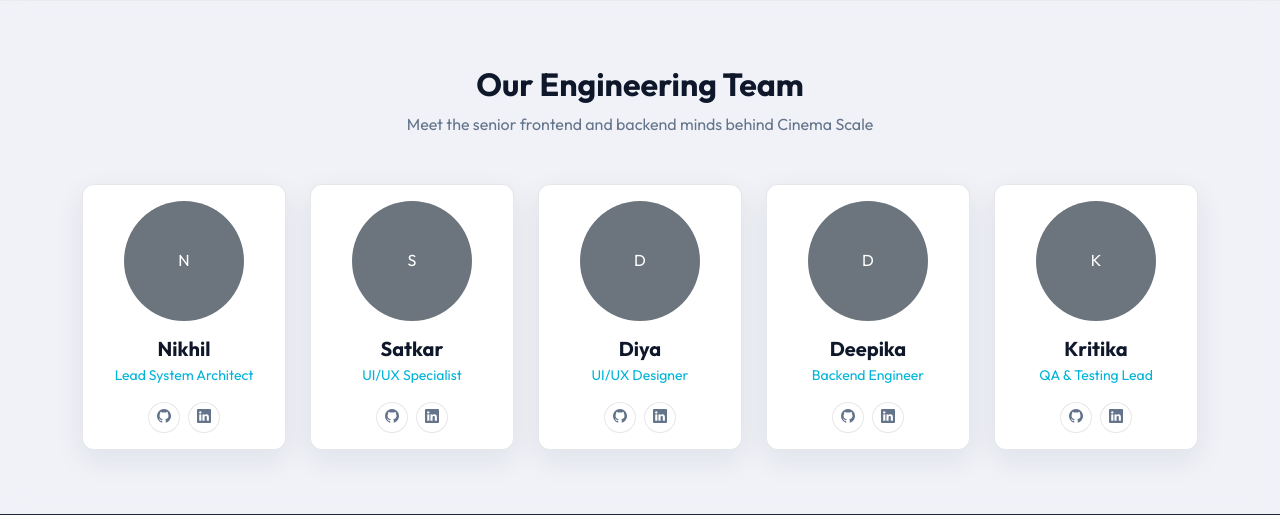
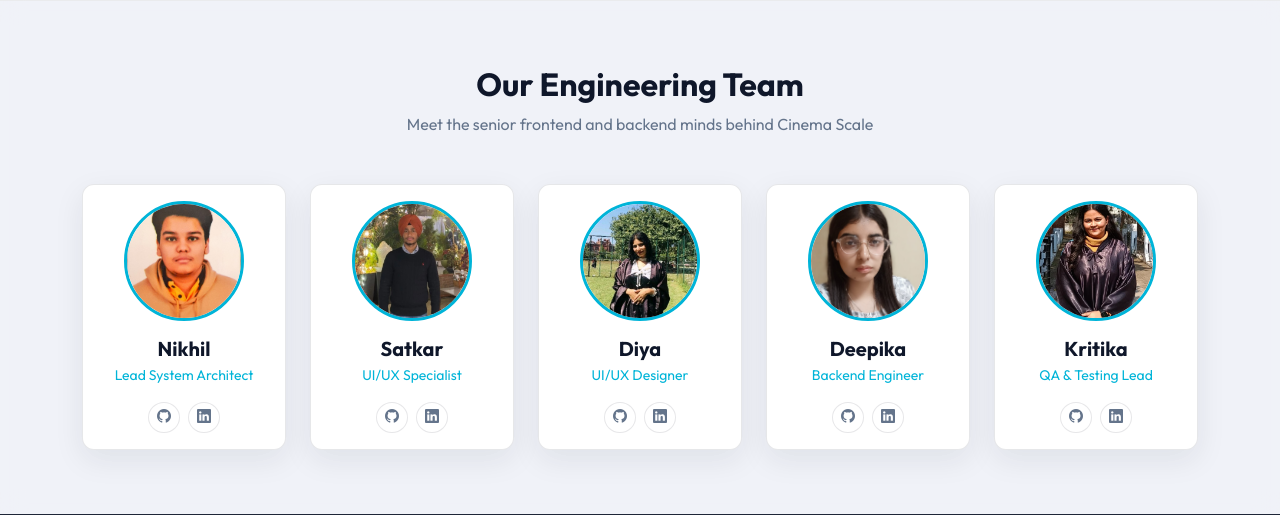
Before and after one commit to nikhilsri8052-a11y/Cinema-Scale, a Flask app: page / in a window 1280 px wide. Shown: the part 3037-3552 px from the top of the page. Run offline with Flask 3, Linux system fonts and the light colour scheme.

Commit message:
Updated pics

```diff
--- a/templates/index.html
+++ b/templates/index.html
@@ -380,14 +380,9 @@
                 </div>
 
                 <div class="row row-cols-1 row-cols-sm-2 row-cols-md-3 row-cols-lg-5 g-4 justify-content-center" id="developers-grid">
-                    <!-- Developer 1: Nikhil -->
                     <div class="col">
                         <div class="card h-100 border-0 shadow-sm text-center p-3 developer-card" id="dev-card-nikhil">
-                            <svg class="bd-placeholder-img rounded-circle mx-auto mb-3" width="120" height="120" xmlns="dev pics\Nikhil_photo.jpg" role="img" aria-label="Nikhil's Avatar" preserveAspectRatio="xMidYMid slice" focusable="false">
-                                <title>Avatar Placeholder</title>
-                                <rect width="100%" height="100%" fill="#6c757d"/>
-                                <text x="50%" y="50%" fill="#fff" dy=".3em" text-anchor="middle">N</text>
-                            </svg>
+                            <img src="{{ url_for('static', filename='dev-pics/Nikhil_photo.jpg') }}" class="rounded-circle mx-auto mb-3" width="120" height="120" alt="Nikhil" style="object-fit: cover; border: 3px solid var(--accent-purple);">
                             <h5 class="fw-bold mb-1">Nikhil</h5>
                             <p class="small mb-3" style="color: var(--accent-purple);">Lead System Architect</p>
                             <div class="d-flex justify-content-center gap-2 mt-auto">
@@ -397,14 +392,9 @@
                         </div>
                     </div>
 
-                    <!-- Developer 2: Satkar -->
                     <div class="col">
                         <div class="card h-100 border-0 shadow-sm text-center p-3 developer-card" id="dev-card-satkar">
-                            <svg class="bd-placeholder-img rounded-circle mx-auto mb-3" width="120" height="120" xmlns="http://www.w3.org/2000/svg" role="img" aria-label="Satkar's Avatar" preserveAspectRatio="xMidYMid slice" focusable="false">
-                                <title>Avatar Placeholder</title>
-                                <rect width="100%" height="100%" fill="#6c757d"/>
-                                <text x="50%" y="50%" fill="#fff" dy=".3em" text-anchor="middle">S</text>
-                            </svg>
+                            <img src="{{ url_for('static', filename='dev-pics/Satkar.jpeg') }}" class="rounded-circle mx-auto mb-3" width="120" height="120" alt="Satkar" style="object-fit: cover; border: 3px solid var(--accent-purple);">
                             <h5 class="fw-bold mb-1">Satkar</h5>
                             <p class="small mb-3" style="color: var(--accent-purple);">UI/UX Specialist</p>
                             <div class="d-flex justify-content-center gap-2 mt-auto">
@@ -414,14 +404,9 @@
                         </div>
                     </div>
 
-                    <!-- Developer 3: Diya -->
                     <div class="col">
                         <div class="card h-100 border-0 shadow-sm text-center p-3 developer-card" id="dev-card-diya">
-                            <svg class="bd-placeholder-img rounded-circle mx-auto mb-3" width="120" height="120" xmlns="http://www.w3.org/2000/svg" role="img" aria-label="Diya's Avatar" preserveAspectRatio="xMidYMid slice" focusable="false">
-                                <title>Avatar Placeholder</title>
-                                <rect width="100%" height="100%" fill="#6c757d"/>
-                                <text x="50%" y="50%" fill="#fff" dy=".3em" text-anchor="middle">D</text>
-                            </svg>
+                            <img src="{{ url_for('static', filename='dev-pics/diya.jpeg') }}" class="rounded-circle mx-auto mb-3" width="120" height="120" alt="Diya" style="object-fit: cover; border: 3px solid var(--accent-purple);">
                             <h5 class="fw-bold mb-1">Diya</h5>
                             <p class="small mb-3" style="color: var(--accent-purple);">UI/UX Designer</p>
                             <div class="d-flex justify-content-center gap-2 mt-auto">
@@ -431,14 +416,9 @@
                         </div>
                     </div>
 
-                    <!-- Developer 4: Deepika -->
                     <div class="col">
                         <div class="card h-100 border-0 shadow-sm text-center p-3 developer-card" id="dev-card-deepika">
-                            <svg class="bd-placeholder-img rounded-circle mx-auto mb-3" width="120" height="120" xmlns="http://www.w3.org/2000/svg" role="img" aria-label="Deepika's Avatar" preserveAspectRatio="xMidYMid slice" focusable="false">
-                                <title>Avatar Placeholder</title>
-                                <rect width="100%" height="100%" fill="#6c757d"/>
-                                <text x="50%" y="50%" fill="#fff" dy=".3em" text-anchor="middle">D</text>
-                            </svg>
+                            <img src="{{ url_for('static', filename='dev-pics/deepika pic.jpeg') }}" class="rounded-circle mx-auto mb-3" width="120" height="120" alt="Deepika" style="object-fit: cover; border: 3px solid var(--accent-purple);">
                             <h5 class="fw-bold mb-1">Deepika</h5>
                             <p class="small mb-3" style="color: var(--accent-purple);">Backend Engineer</p>
                             <div class="d-flex justify-content-center gap-2 mt-auto">
@@ -448,14 +428,9 @@
                         </div>
                     </div>
 
-                    <!-- Developer 5: Kritika -->
                     <div class="col">
                         <div class="card h-100 border-0 shadow-sm text-center p-3 developer-card" id="dev-card-kritika">
-                            <svg class="bd-placeholder-img rounded-circle mx-auto mb-3" width="120" height="120" xmlns="http://www.w3.org/2000/svg" role="img" aria-label="Kritika's Avatar" preserveAspectRatio="xMidYMid slice" focusable="false">
-                                <title>Avatar Placeholder</title>
-                                <rect width="100%" height="100%" fill="#6c757d"/>
-                                <text x="50%" y="50%" fill="#fff" dy=".3em" text-anchor="middle">K</text>
-                            </svg>
+                            <img src="{{ url_for('static', filename='dev-pics/Kritika Pic.jpeg') }}" class="rounded-circle mx-auto mb-3" width="120" height="120" alt="Kritika" style="object-fit: cover; border: 3px solid var(--accent-purple);">
                             <h5 class="fw-bold mb-1">Kritika</h5>
                             <p class="small mb-3" style="color: var(--accent-purple);">QA & Testing Lead</p>
                             <div class="d-flex justify-content-center gap-2 mt-auto">
```
Also changed, not shown: dev pics/Kritika Pic.jpeg (added), dev pics/Satkar.jpeg (added), dev pics/deepika pic.jpeg (added), dev pics/diya.jpeg (added), static/dev-pics/Kritika Pic.jpeg (added), static/dev-pics/Nikhil_photo.jpg (added), static/dev-pics/Satkar.jpeg (added), static/dev-pics/deepika pic.jpeg (added), static/dev-pics/diya.jpeg (added).
